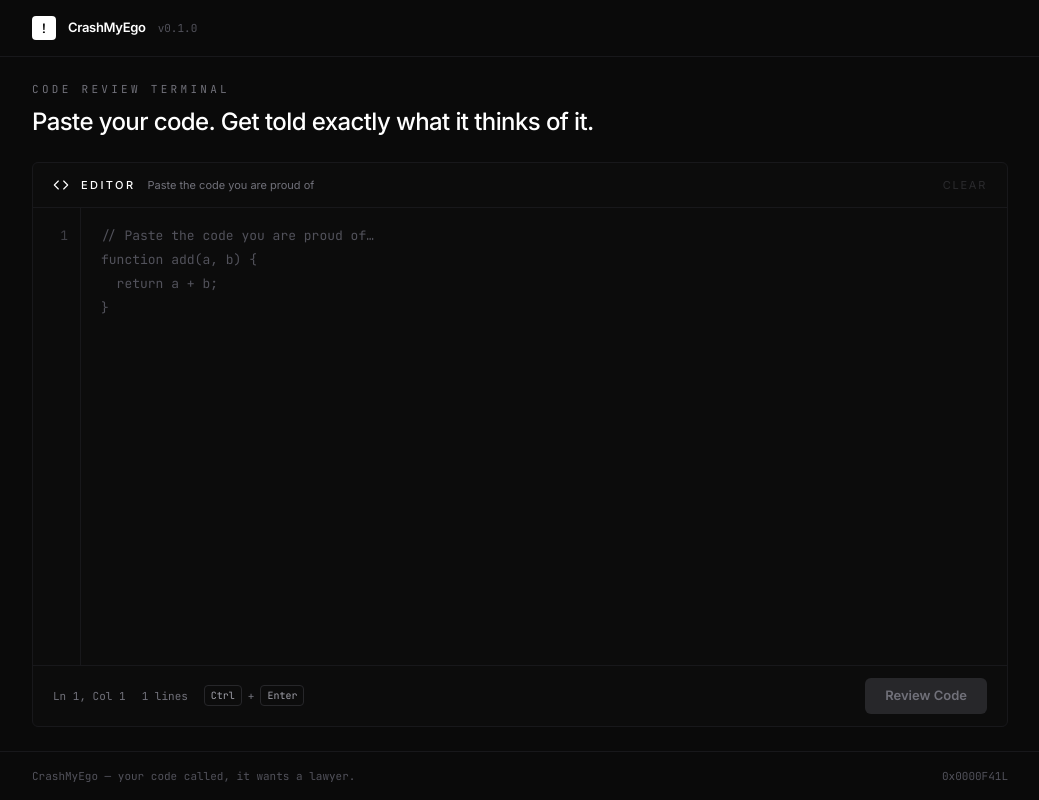
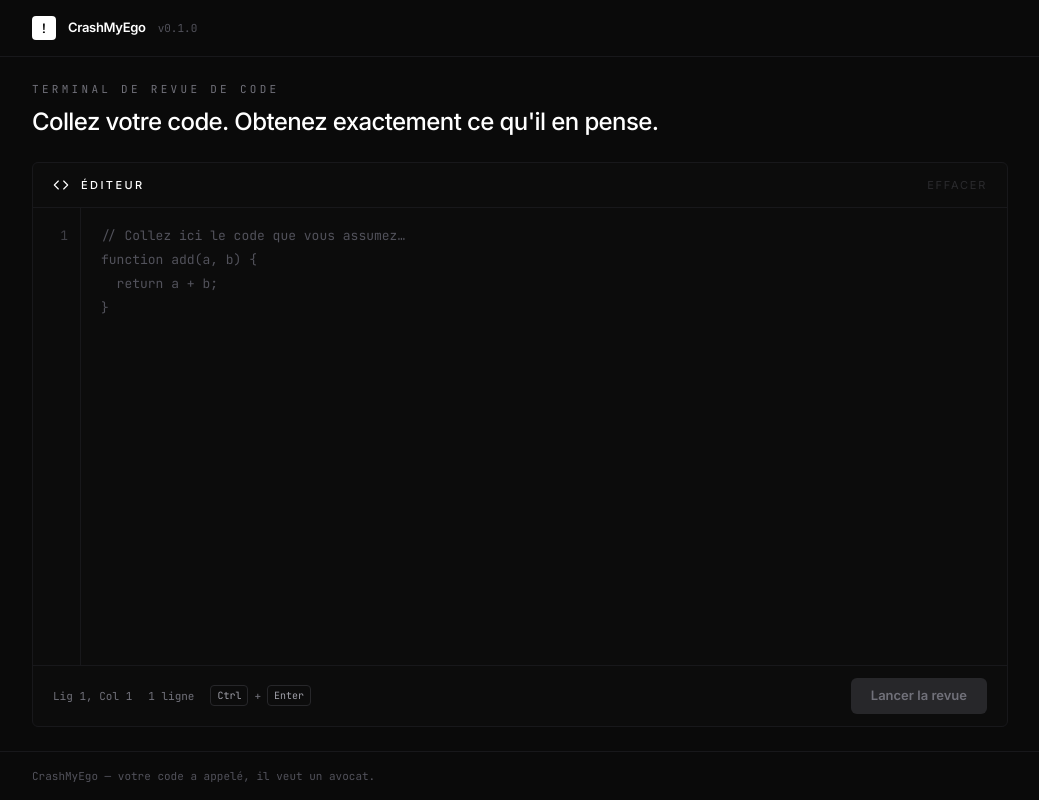
Before and after one commit to ItokianaRAKT/crash-my-ego, a React (Vite) app: page / in a window 1280 px wide. Shown: the whole page, without its empty margins (120-1159 px from the left). Built offline with nearby package versions, Linux system fonts and the light colour scheme.

Commit message:
feat: localize interface in french and drop footer code and editor subtitle

```diff
--- a/src/App.tsx
+++ b/src/App.tsx
@@ -7,7 +7,6 @@ import {
 import { EditorCard } from './components/EditorCard';
 import { PunchlineOverlay } from './components/PunchlineOverlay';
 import type { ReviewStatus } from './types';
-import { CRASH_ERROR_CODE } from './types';
 
 export default function App(): JSX.Element {
   const [code, setCode] = useState<string>('');
@@ -74,10 +73,10 @@ export default function App(): JSX.Element {
       <main className="mx-auto flex min-h-0 w-full max-w-5xl flex-1 flex-col px-6 py-6">
         <div className="mb-6 flex flex-col gap-2">
           <p className="font-mono text-[11px] tracking-[0.3em] text-zinc-500 uppercase">
-            Code review terminal
+            Terminal de revue de code
           </p>
           <h1 className="max-w-2xl text-xl leading-tight font-medium tracking-tight text-white sm:text-2xl">
-            Paste your code. Get told exactly what it thinks of it.
+            Collez votre code. Obtenez exactement ce qu'il en pense.
           </h1>
         </div>
 
@@ -103,8 +102,7 @@ export default function App(): JSX.Element {
 
       <footer className="shrink-0 border-t border-zinc-900">
         <div className="mx-auto flex w-full max-w-5xl flex-wrap items-center justify-between gap-2 px-6 py-4 font-mono text-[11px] text-zinc-600">
-          <span>CrashMyEgo — your code called, it wants a lawyer.</span>
-          <span>{CRASH_ERROR_CODE}</span>
+          <span>CrashMyEgo — votre code a appelé, il veut un avocat.</span>
         </div>
       </footer>
     </div>
--- a/src/components/EditorCard.tsx
+++ b/src/components/EditorCard.tsx
@@ -97,11 +97,8 @@ export function EditorCard({
         <div className="flex min-w-0 items-center gap-3">
           <CodeIcon className="h-4 w-4 shrink-0 text-white" />
           <h2 className="shrink-0 text-[11px] font-medium tracking-[0.22em] text-white uppercase">
-            Editor
+            Éditeur
           </h2>
-          <span className="hidden truncate text-[11px] text-zinc-500 sm:block">
-            Paste the code you are proud of
-          </span>
         </div>
 
         <button
@@ -110,7 +107,7 @@ export function EditorCard({
           disabled={isLoading || code.length === 0}
           className="shrink-0 text-[11px] tracking-[0.16em] text-zinc-500 uppercase transition hover:text-white disabled:cursor-not-allowed disabled:opacity-30"
         >
-          Clear
+          Effacer
         </button>
       </header>
 
@@ -134,8 +131,8 @@ export function EditorCard({
           onKeyDown={handleKeyDown}
           wrap="off"
           spellCheck={false}
-          aria-label="Code à reviewer"
-          placeholder={'// Paste the code you are proud of…\nfunction add(a, b) {\n  return a + b;\n}'}
+          aria-label="Zone de code à relire"
+          placeholder={'// Collez ici le code que vous assumez…\nfunction add(a, b) {\n  return a + b;\n}'}
           className="min-h-0 w-full flex-1 resize-none overflow-auto bg-transparent px-5 py-4 font-mono text-[13px] leading-6 text-white caret-white outline-none placeholder:text-zinc-600"
         />
       </div>
@@ -143,9 +140,11 @@ export function EditorCard({
       <footer className="flex flex-wrap items-center justify-between gap-3 border-t border-zinc-900 px-5 py-3">
         <div className="flex flex-wrap items-center gap-x-4 gap-y-1 font-mono text-[11px] text-zinc-500">
           <span>
-            Ln {cursor.line}, Col {cursor.column}
+            Lig {cursor.line}, Col {cursor.column}
           </span>
-          <span>{lineNumbers.length} lines</span>
+          <span>
+            {lineNumbers.length} ligne{lineNumbers.length > 1 ? 's' : ''}
+          </span>
           <span className="hidden items-center gap-1.5 sm:flex">
             <kbd className="rounded border border-zinc-800 px-1.5 py-0.5 text-[10px] text-zinc-400">
               Ctrl
@@ -166,7 +165,7 @@ export function EditorCard({
           {isLoading ? (
             <span className="h-3.5 w-3.5 rounded-full border-2 border-black/30 border-t-black animate-spin" />
           ) : null}
-          {isLoading ? 'Calcul du mépris...' : 'Review Code'}
+          {isLoading ? 'Calcul du mépris...' : 'Lancer la revue'}
         </button>
       </footer>
     </section>
--- a/src/components/PunchlineOverlay.tsx
+++ b/src/components/PunchlineOverlay.tsx
@@ -27,7 +27,7 @@ export function PunchlineOverlay({
       ) : (
         <div className="flex flex-col items-center gap-7">
           <p className="text-[11px] tracking-[0.34em] text-zinc-500 uppercase animate-fade-in">
-            {isSystemError ? 'System diagnostic' : 'Verdict'}
+            {isSystemError ? 'Diagnostic système' : 'Verdict'}
             <span className="ml-3 text-zinc-700">{CRASH_ERROR_CODE}</span>
           </p>
 
@@ -40,7 +40,7 @@ export function PunchlineOverlay({
             onClick={onDismiss}
             className="text-[13px] tracking-[0.16em] text-zinc-400 uppercase underline-offset-8 transition hover:text-white hover:underline animate-fade-in-slow"
           >
-            Fix my code
+            Corriger mon code
           </button>
         </div>
       )}
```
